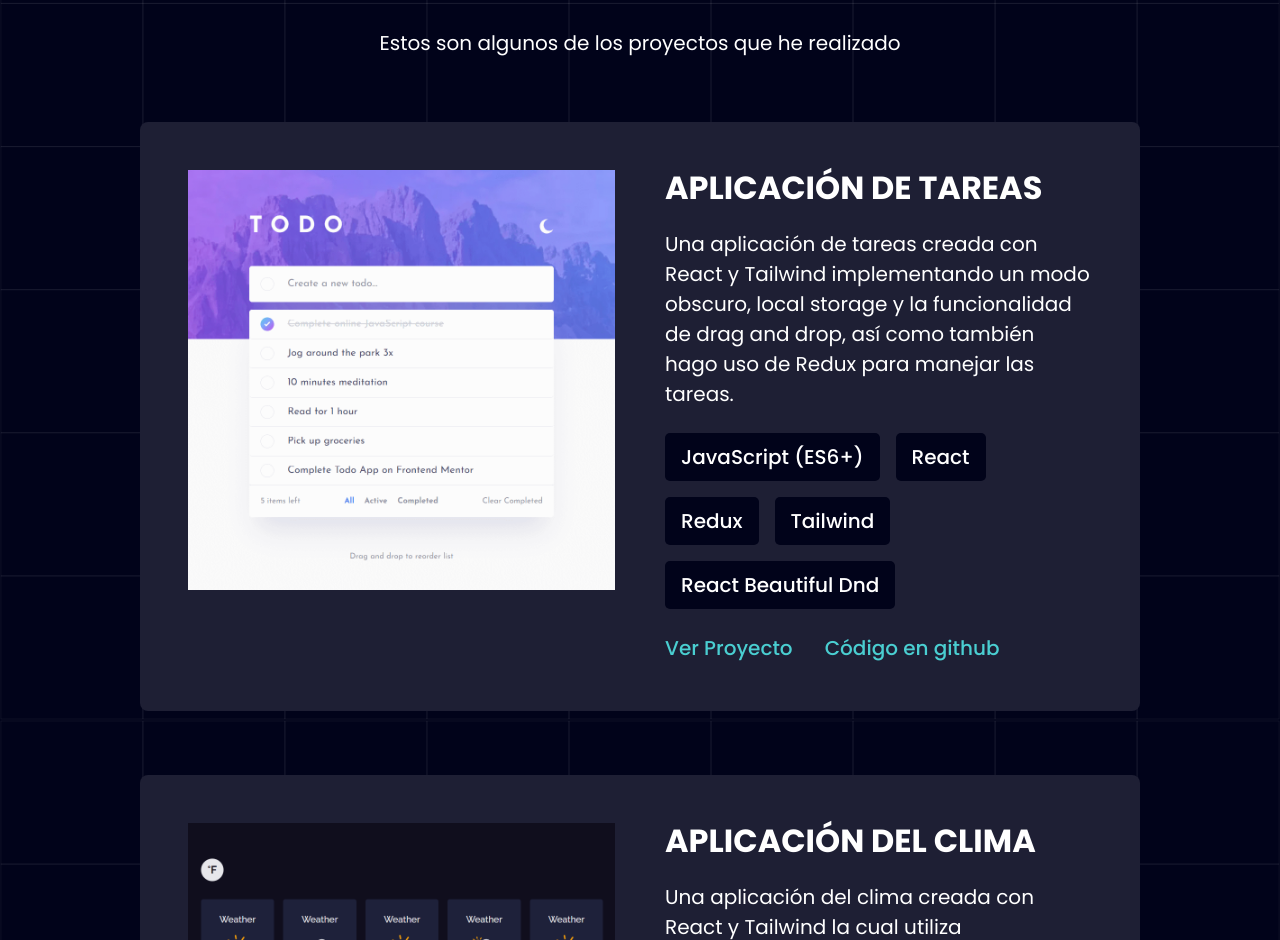
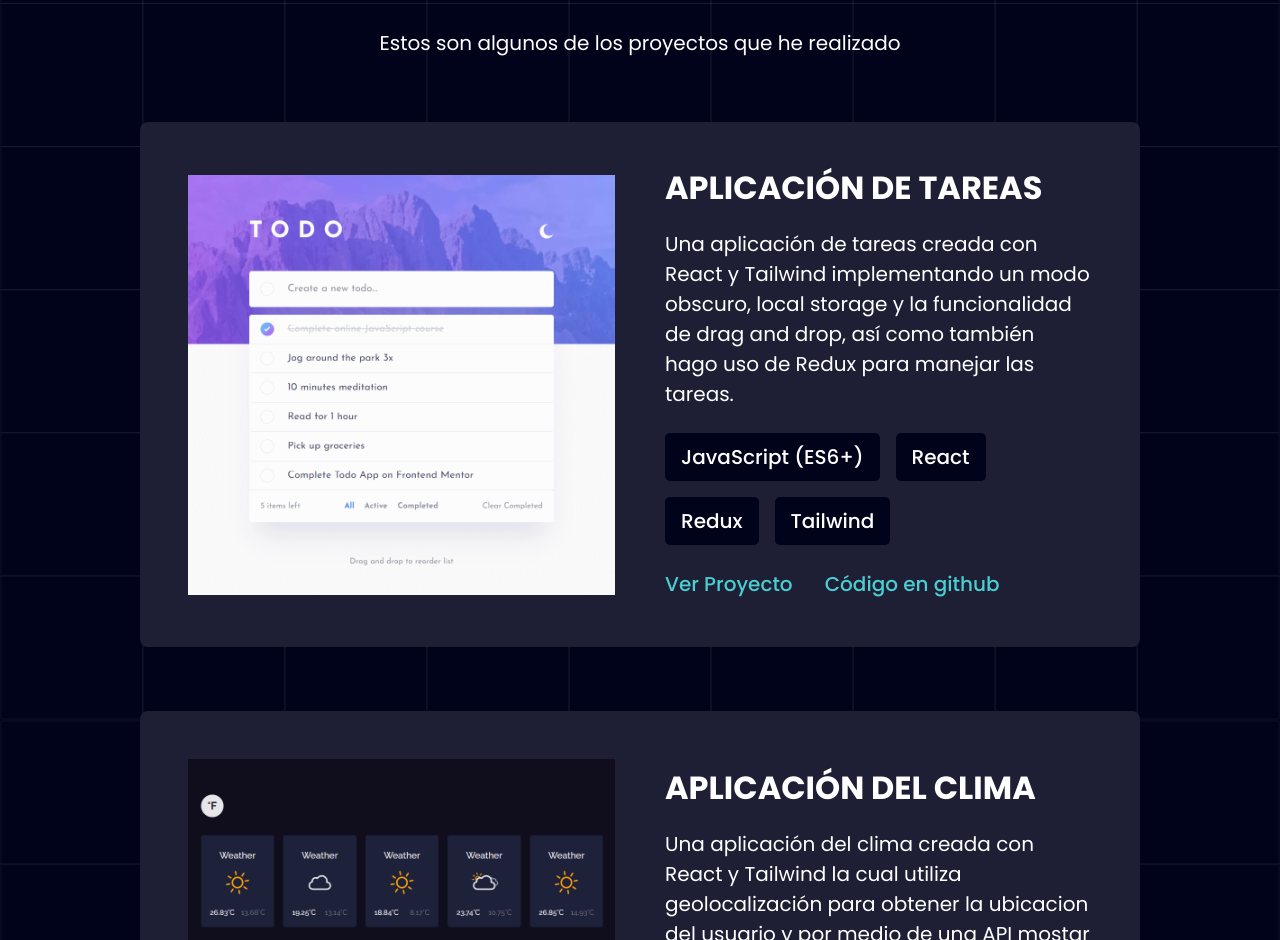
Before and after one commit to JoseLuria/jose-portfolio, a React (Vite) app: page / in a window 1280 px wide. Shown: the part 1860-2800 px from the top of the page. Built offline with nearby package versions, Linux system fonts and the light colour scheme.

Commit message:
Problemas solucionados

```diff
--- a/src/components/Navbar/NavBar.module.scss
+++ b/src/components/Navbar/NavBar.module.scss
@@ -20,6 +20,8 @@
 }
 
 .skipButton {
+  top: 4rem;
+  position: fixed;
   padding: 0 1.5em;
   transition-duration: sass.$duration;
   color: sass.$black;
--- a/src/components/ProjectCard/ProjectCard.module.scss
+++ b/src/components/ProjectCard/ProjectCard.module.scss
@@ -2,13 +2,14 @@
 
 .projectCardContainer {
   width: 100%;
-  max-width: 500px;
+  max-width: 550px;
   background-color: sass.$dark-gray;
   padding: 1.5rem;
   border-radius: 8px;
 
   @include sass.breakpoint(sass.$size-lg) {
     display: flex;
+    align-items: center;
     gap: 50px;
     padding: 3rem;
     max-width: 1000px;
@@ -34,12 +35,11 @@
     display: flex;
     flex-direction: column;
     gap: 1.5rem;
-    text-align: center;
     margin-top: 1.5rem;
+    text-align: left;
 
     @include sass.breakpoint(sass.$size-lg) {
       flex: 1;
-      text-align: left;
       margin-top: 0;
     }
 
--- a/src/data/data.json
+++ b/src/data/data.json
@@ -17,19 +17,13 @@
       "title": "Aplicación de Tareas",
       "description": "Una aplicación de tareas creada con React y Tailwind implementando un modo obscuro, local storage y la funcionalidad de drag and drop, así como también hago uso de Redux para manejar las tareas.",
       "image": "./screenshot-todo-list.png",
-      "technologies": [
-        "JavaScript (ES6+)",
-        "React",
-        "Redux",
-        "Tailwind",
-        "React Beautiful Dnd"
-      ],
+      "technologies": ["JavaScript (ES6+)", "React", "Redux", "Tailwind"],
       "liveLink": "https://vibrant-chandrasekhar-6b2309.netlify.app/",
       "githubLink": "https://github.com/JoseLuria/todo-app"
     },
     {
       "title": "Aplicación del Clima",
-      "description": "Una aplicación del clima creada con React y Tailwind la cual utiliza geolocalización para obtener la ubicacion del usuario y poer medio de una API mostar el clima Actual.",
+      "description": "Una aplicación del clima creada con React y Tailwind la cual utiliza geolocalización para obtener la ubicacion del usuario y por medio de una API mostar el clima Actual.",
       "image": "./screenshot-weather-app.png",
       "technologies": ["JavaScript (ES6+)", "React", "Tailwind", "API"],
       "liveLink": "https://naughty-volhard-56ad87.netlify.app/",
@@ -37,7 +31,7 @@
     },
     {
       "title": "Landing Page",
-      "description": "Una landing page sencilla creada con React y SASS la cual por medio de una peticiona la API permite la funcionalidad de acortar URLs",
+      "description": "Una landing page sencilla creada con React y SASS la cual por medio de una peticion a una API permite la funcionalidad de acortar URLs",
       "image": "./screenshot-landing.png",
       "technologies": ["JavaScript (ES6+)", "React", "SASS", "API"],
       "liveLink": "https://keen-booth-4287bf.netlify.app/",
```
